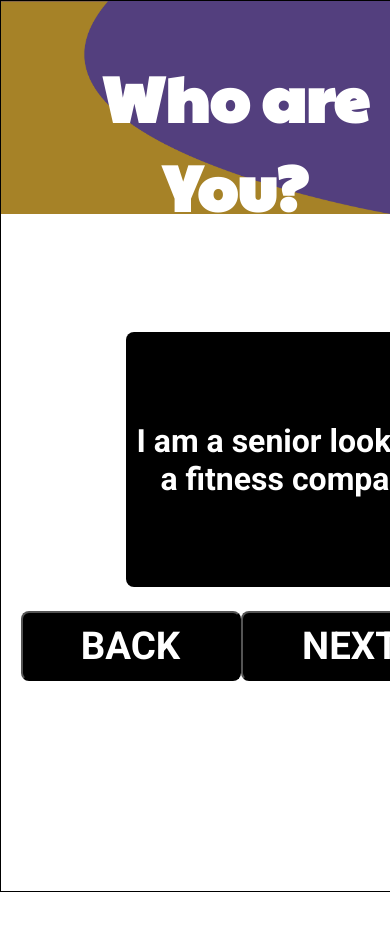
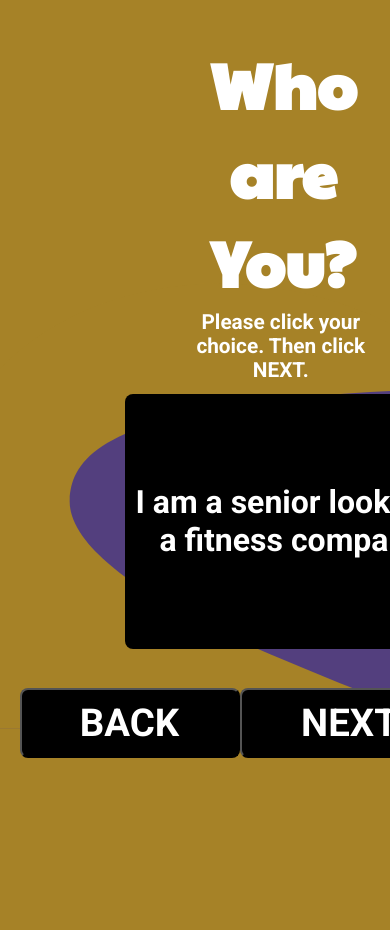
Before and after one commit to KimDuclos/flextogether, a React (Create React App) app: page /who-are-you in a window 390 px wide. Shown: the top 930 px of the page. Before the commit the page ends 892 px from the top, so only its background shows below. Built offline with nearby package versions, Linux system fonts and the light colour scheme.

Commit message:
who are you responsive to desktop

```diff
--- a/src/who-are-you.jsx
+++ b/src/who-are-you.jsx
@@ -4,18 +4,20 @@ import "./who-are-you.scss";
 import backgroundImage from "./assets/backgroundImage.png";
 import WhoAreYouButton from "./components/who-are-you-button.jsx";
 
-const whoAreYouBackgroundStyle = {
-  width: "100%",
-  height: "890px",
-  backgroundImage: `url(${backgroundImage})`,
-  backgroundSize: "100%",
-  margin: "0% 0 0 0",
-  backgroundRepeat: "no-repeat",
-};
+// const whoAreYouBackgroundStyle = {
+//   width: "100%",
+//   height: "890px",
+//   backgroundImage: `url(${backgroundImage})`,
+//   backgroundSize: "100%",
+//   margin: "0% 0 0 0",
+//   backgroundRepeat: "no-repeat",
+// };
+
+// style={whoAreYouBackgroundStyle}
 
 const WhoAreYou = () => {
   return (
-    <div className="who-are-you-page" style={whoAreYouBackgroundStyle}>
+    <div className="who-are-you-page" >
       <h1 className="who-are-you-title">Who are You?</h1>
       <p className="who-are-you-instructions">
         Please click your choice. Then click NEXT.
--- a/src/who-are-you.scss
+++ b/src/who-are-you.scss
@@ -4,27 +4,34 @@
 $size1500: "1500px";
 
 .who-are-you-page {
-  border: 1px solid black;
-  padding: 0%;
+  background-color: #a68227;
+  background-image: url("./assets/pageBackground.svg");
+  background-size: 120% 120%;
+  background-repeat: no-repeat;
+  background-position-x: 0%;
+  background-position-y: 0%;
+  margin: 0%;
+  height: 930px;
   .who-are-you-title {
     color: white;
     font-size: 4em;
     font-family: "Paytone One", sans-serif;
-    padding: 2% 0 0 20%;
+    margin: 0% 0 0 45%;
+    padding: 10% 0 0 0;
   }
   .who-are-you-instructions {
     color: white;
     font-family: "Roboto", sans-serif;
     font-size: 1.3em;
     font-weight: bold;
-    margin: 0 0 0 20%;
+    margin: 1% 0 0 44%;
   }
   .who-are-you-button-section {
     display: flex;
     flex-direction: row;
     justify-content: space-around;
     width: 45%;
-    margin: 3% 0 0 38%;
+    margin: 3% 0 0 50%;
     @media (max-width: $size1500) {
       width: 55%;
       margin: 3% 0 0 32%;
@@ -41,7 +48,7 @@ $size1500: "1500px";
     flex-direction: row;
     justify-content: space-between;
     width: 25%;
-    margin: 6% 5% 0 5%;
+    margin: 10% 5% 0 5%;
     @media (max-width: $size1500) {
       width: 30%;
     }
```
Also changed, not shown: src/welcome-page.jsx (+0 -11 lines).
